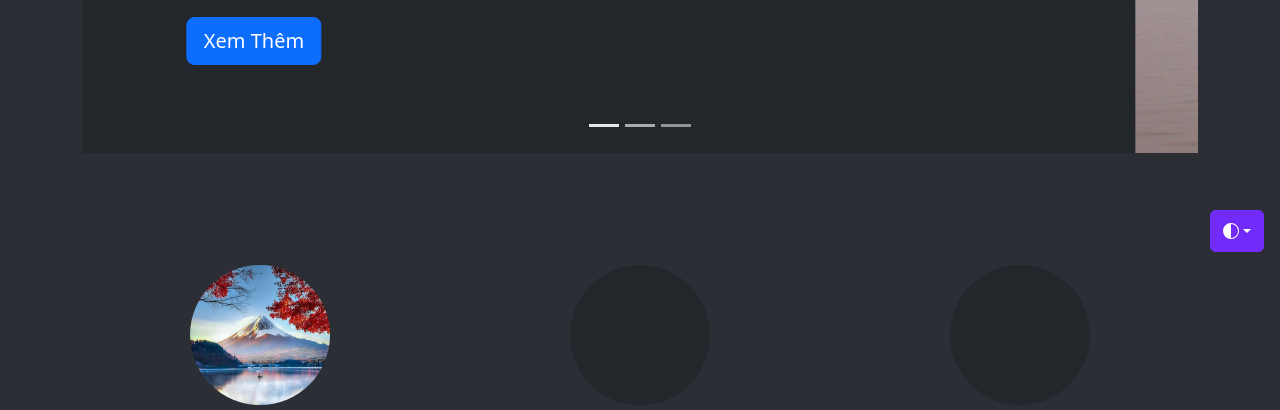
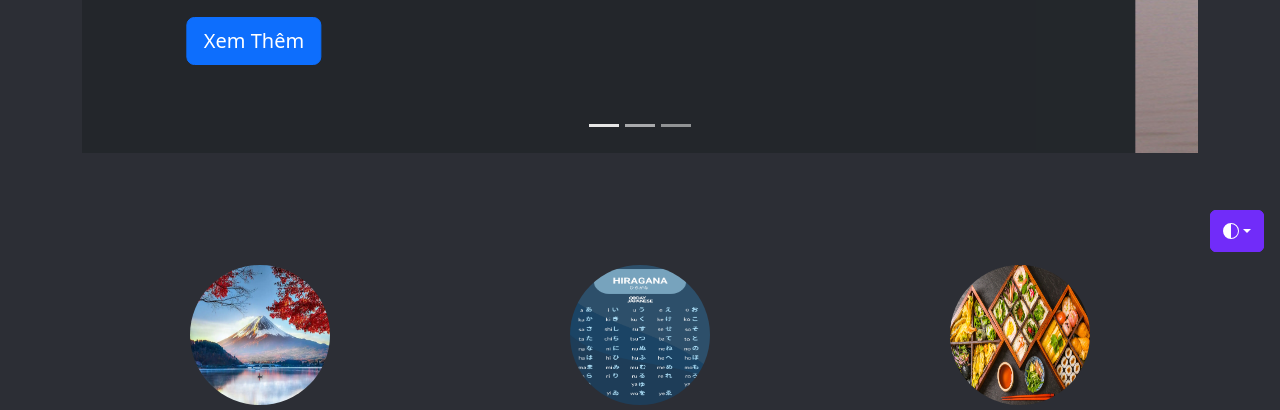
Before and after one commit to KentNguyen123/WEBJAPAN, a plain HTML site: page index.html in a window 1280 px wide. Shown: the part 532-942 px from the top of the page. Drawn offline with nearby package versions, Linux system fonts and the light colour scheme; a script that the page names is missing.

Commit message:
thuba
ươ]

```diff
--- a/index.html
+++ b/index.html
@@ -350,13 +350,13 @@
         <p><a class="btn btn-secondary" href="#">View details &raquo;</a></p>
       </div><!-- /.col-lg-4 -->
       <div class="col-lg-4">
-        <svg class="bd-placeholder-img rounded-circle" width="140" height="140" xmlns="http://www.w3.org/2000/svg" role="img" aria-label="Placeholder" preserveAspectRatio="xMidYMid slice" focusable="false"><title>Placeholder</title><rect width="100%" height="100%" fill="var(--bs-secondary-color)"/></svg>
+        <img src="./image/alphabet2.png" class="bd-placeholder-img rounded-circle" width="140" height="140" alt="">
         <h2 class="fw-normal">Heading</h2>
         <p>Another exciting bit of representative placeholder content. This time, we've moved on to the second column.</p>
         <p><a class="btn btn-secondary" href="#">View details &raquo;</a></p>
       </div><!-- /.col-lg-4 -->
       <div class="col-lg-4">
-        <svg class="bd-placeholder-img rounded-circle" width="140" height="140" xmlns="http://www.w3.org/2000/svg" role="img" aria-label="Placeholder" preserveAspectRatio="xMidYMid slice" focusable="false"><title>Placeholder</title><rect width="100%" height="100%" fill="var(--bs-secondary-color)"/></svg>
+        <img src="./image/food1.jpg" class="bd-placeholder-img rounded-circle" width="140" height="140" alt="">
         <h2 class="fw-normal">Heading</h2>
         <p>And lastly this, the third column of representative placeholder content.</p>
         <p><a class="btn btn-secondary" href="#">View details &raquo;</a></p>
```
Also changed, not shown: image/alphabet2.png (added), image/food1.jpg (added).
